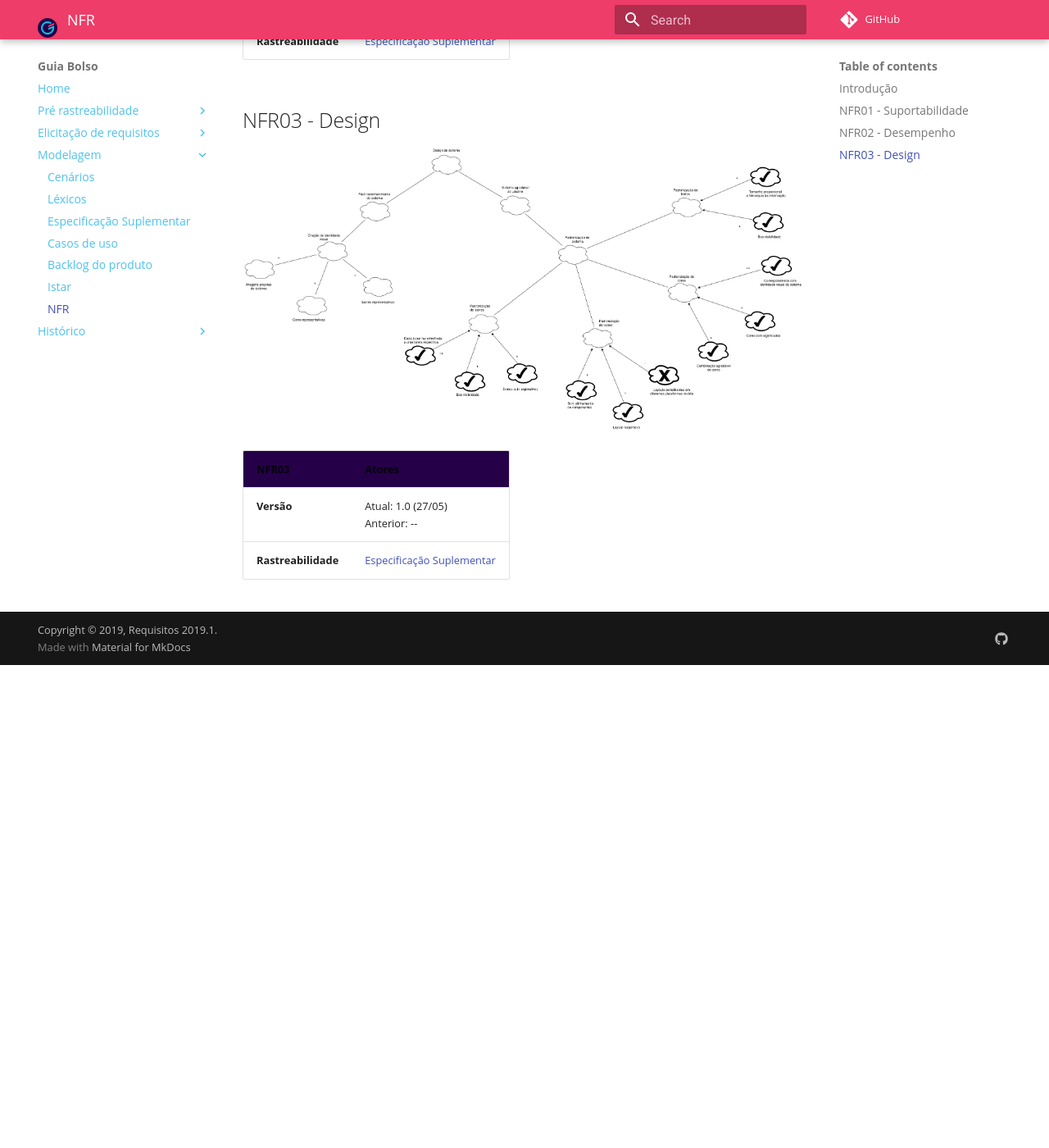
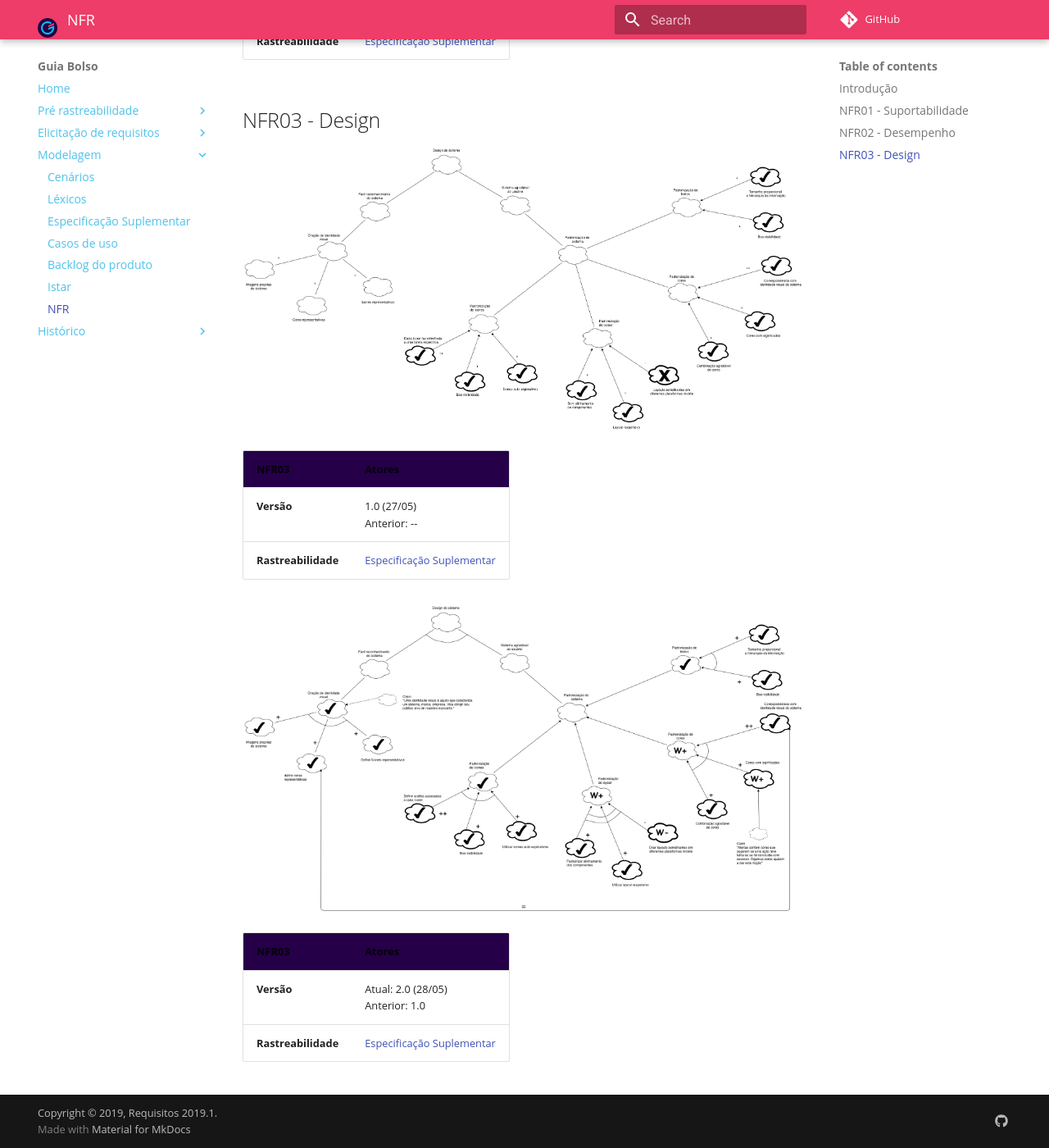
Before and after one commit to fga-disciplinas/2019.1-Guia-Bolso, an MkDocs documentation site: the page built from docs/modelagem/nfr.md, in a window 1280 px wide and 1400 px high, scrolled down 4223 px. Shown: the whole window at 82% size. Built offline with MkDocs 1.6.1 and Material for MkDocs 9.7.7, drawn with Linux system fonts in a browser that asks for light colours; comment, search, counter and statistics services are not loaded; old or Windows-style settings are respelled for this version of MkDocs; before the commit the page ends 5034 px from its top, so only the background shows below that.

Commit message:
Adicionado v2 nfr de design

```diff
--- a/docs/modelagem/nfr.md
+++ b/docs/modelagem/nfr.md
@@ -45,9 +45,17 @@ O NFR Framework trata-se de um framework conceitual orientado a requisitos não
 
 ## NFR03 - Design
 
-[ ![NFR03](./../img/nfr/nfr_design.png)](./../img/nfr/nfr_design.png)
+[ ![NFR03](./../img/nfr/nfr_design_v1.png)](./../img/nfr/nfr_design_v1.png)
 
 | **NFR03** | **Atores**|
 |--|--|
-| **Versão**| Atual: 1.0 (27/05) <br> Anterior: --|
+| **Versão**| 1.0 (27/05) <br> Anterior: --|
 | **Rastreabilidade** | [Especificação Suplementar](../especificacao) |
+
+
+[ ![NFR03](./../img/nfr/nfr_design_v2.png)](./../img/nfr/nfr_design_v2.png)
+
+| **NFR03** | **Atores**|
+|--|--|
+| **Versão**| Atual: 2.0 (28/05) <br> Anterior: 1.0|
+| **Rastreabilidade** | [Especificação Suplementar](../especificacao) |
```
Also changed, not shown: docs/img/nfr/nfr_design_v1.png (renamed from docs/img/nfr/nfr_design.png), docs/img/nfr/nfr_design_v2.png (added).
